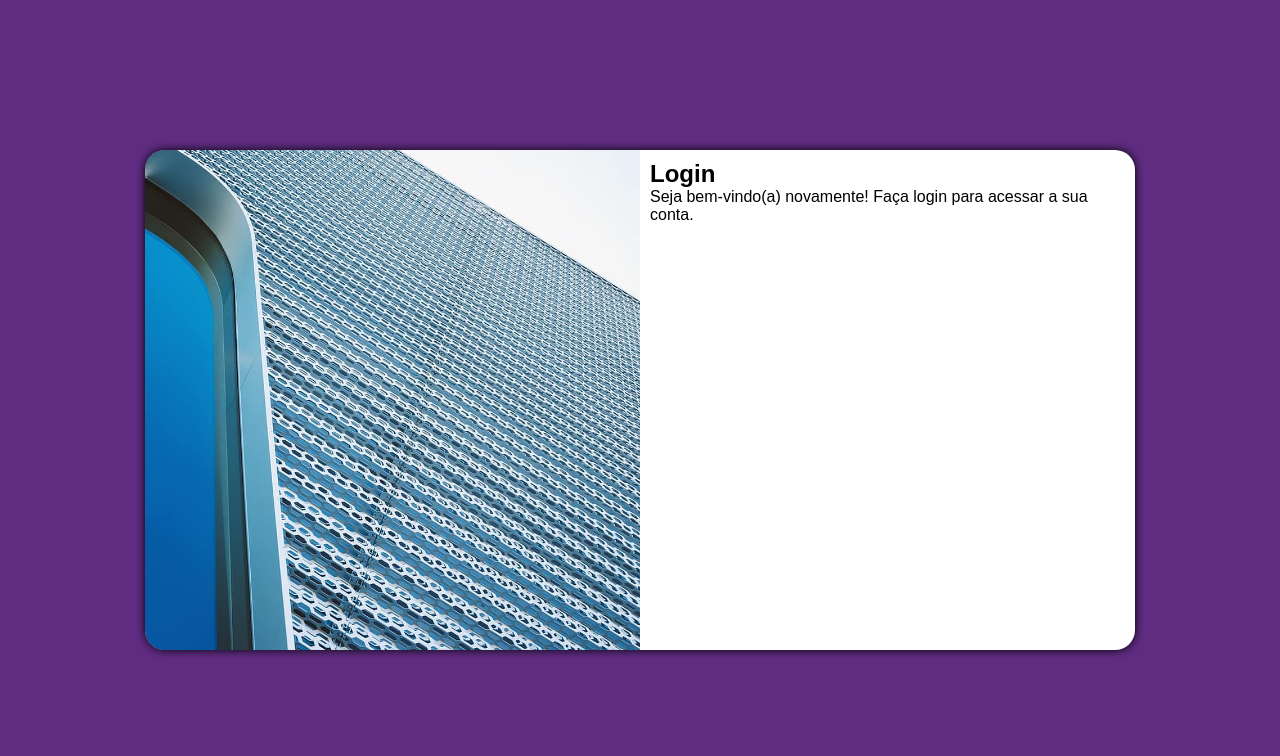
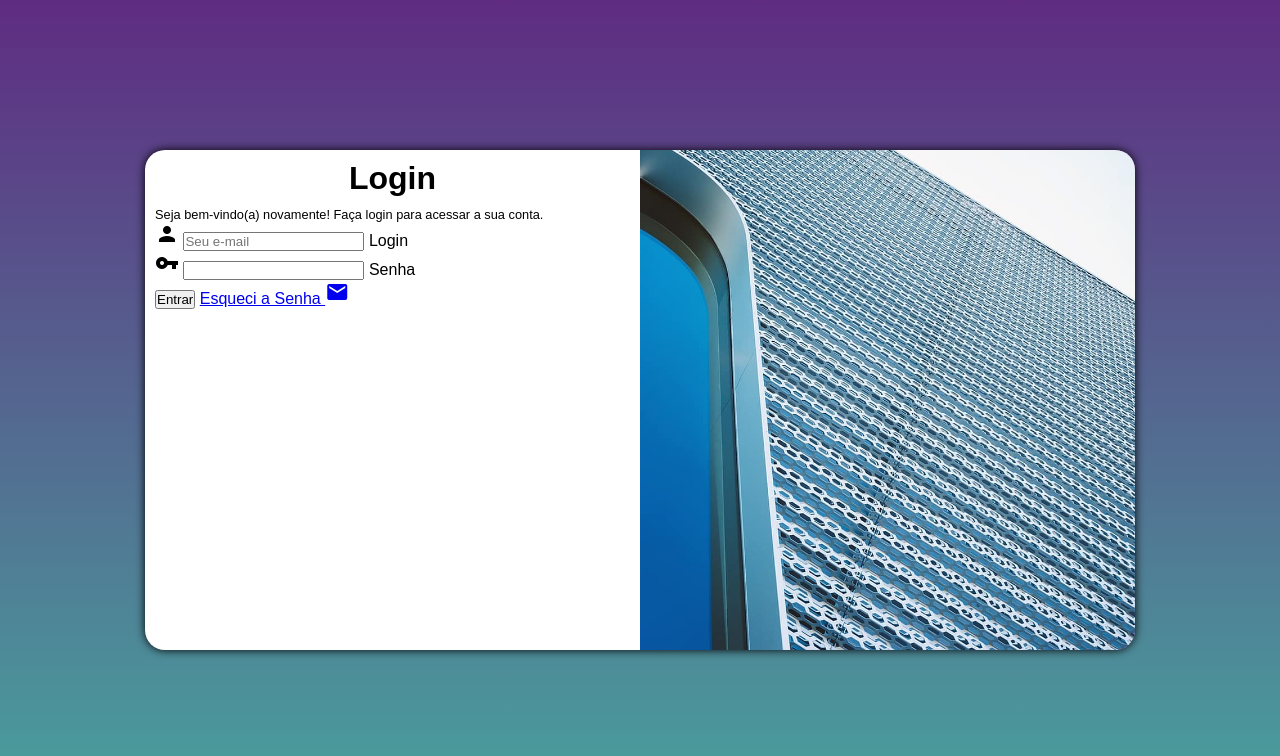
Before and after one commit to GabrielGiafarov/projeto-login, a plain HTML site: page index.html in a window 1280 px wide. Drawn offline with Linux system fonts and the light colour scheme.

Commit message:
Criação do Formulário de login

```diff
--- a/estilos/media-query.css
+++ b/estilos/media-query.css
@@ -22,7 +22,7 @@
 }
 @media screen and (min-width: 992px) {
     body {
-        background-image: linear-gradient(to top #49a09d, #5f2c82);
+        background-image: linear-gradient(to top, #49a09d, #5f2c82);
     }
 
     section#login {
@@ -30,13 +30,22 @@
     }
 
     section#login > div#imagem {
-        float: left;
+        float: right;
         width: 50%;
         height: 100%;
     }
 
     section#login > div#formulario {
-        float: right;
+        float: left;
         width: 50%;
     }
+
+    div#formulario > h1 {
+        font-size: 2em;
+    }
+
+    div#formulario > p {
+        font-size: 0.8em;
+    }
+
 }
--- a/estilos/style.css
+++ b/estilos/style.css
@@ -53,3 +53,12 @@ section#login > div#formulario {
     display: block;
     padding: 10px;
 }
+
+div#formulario > h1 {
+    text-align: center;
+    margin-bottom: 10px;
+
+}
+div#formulario > p {
+    font-size: 0.8em;
+}
--- a/index.html
+++ b/index.html
@@ -5,6 +5,7 @@
     <meta name="viewport" content="width=device-width, initial-scale=1.0">
     <link rel="stylesheet" href="estilos/style.css">
     <link rel="stylesheet" href="estilos/media-query.css">
+    <link href="https://fonts.googleapis.com/icon?family=Material+Icons" rel="stylesheet">
     <title>Projeto Login</title>
 </head>
 <body>
@@ -16,7 +17,22 @@
             <div id="formulario">
                 <h1>Login</h1>
                 <p>Seja bem-vindo(a) novamente! Faça login para acessar a sua conta.</p>
-                <form action="login.php" method="post"></form>
+                <form action="login.php" method="post" autocomplete="on">
+                    <div class="campo">
+                        <span class="material-icons">person</span>
+                        <input type="email" name="login" id="ilogin" placeholder="Seu e-mail" autocomplete="email" required maxlength="30">
+                        <label for="ilogin">Login</label>
+                    </div>
+                    <div class="campo">
+                        <span class="material-icons">vpn_key</span>
+                        <input type="password" name="senha" id="isenha" autocomplete="current-password" required minlength="8" maxlength="20">
+                        <label for="isenha">Senha</label>
+                    </div>
+                    <input type="submit" value="Entrar">
+                    <a href="esqueci.html">
+                        Esqueci a Senha <span class="material-icons">mail</span>
+                    </a>
+                </form>
             </div>
         </section>
     </main>
```
